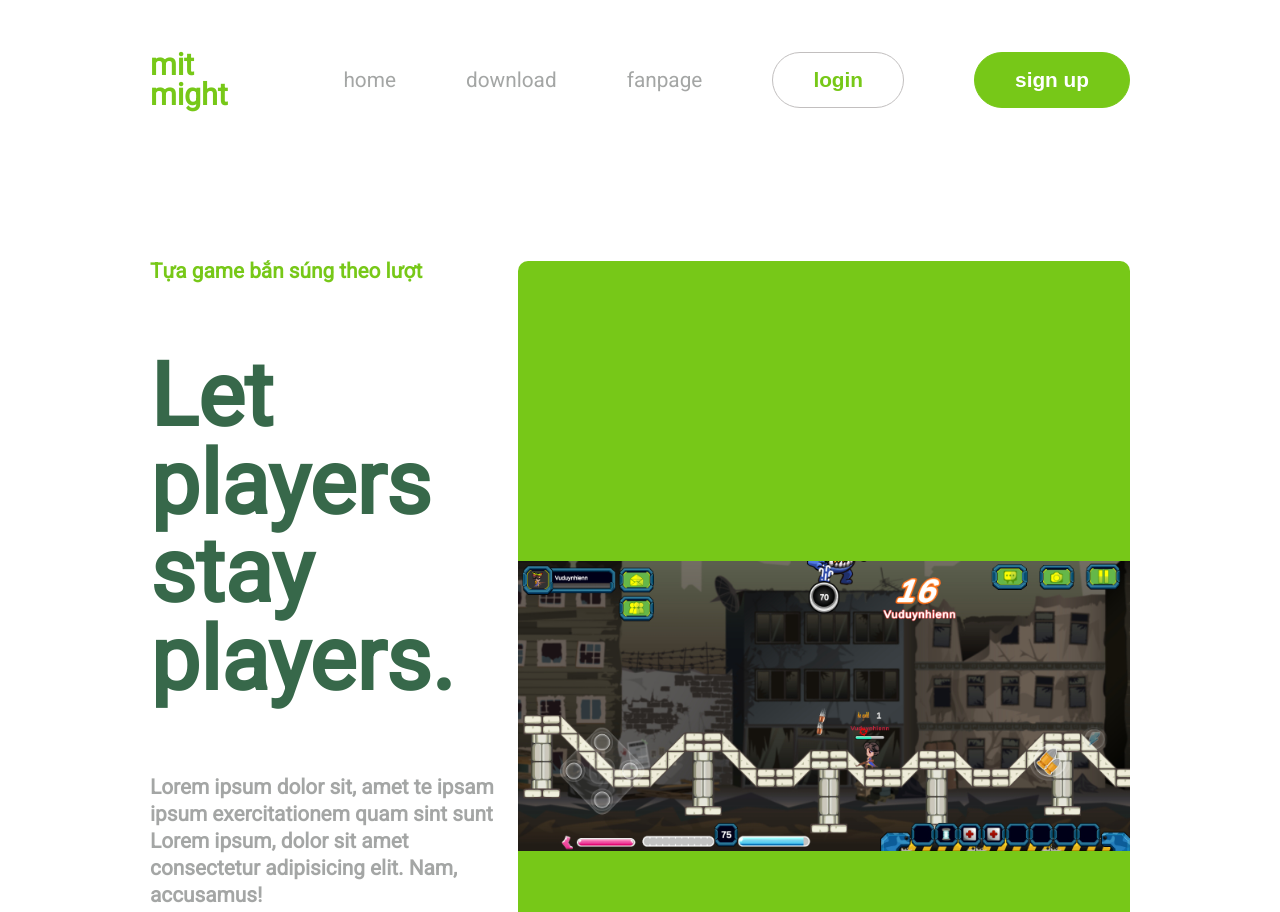
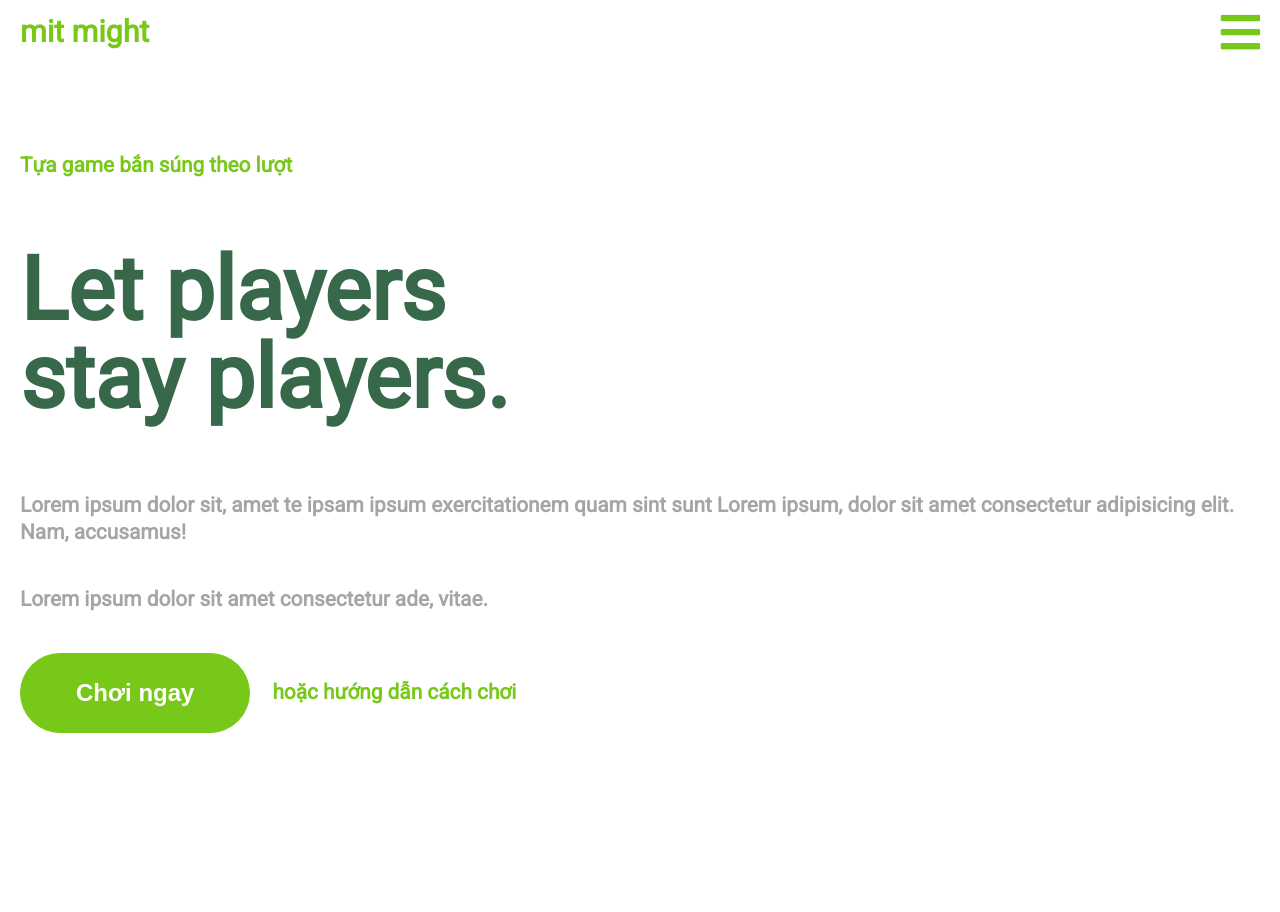
Before and after one commit to vuduynhiennn/project-mitmight-website, a plain HTML site: page index.html in a window 1280 px wide. Shown: the top 912 px of the page. After the commit the page ends 820 px from the top, so only its background shows below. Drawn offline with Linux system fonts and the light colour scheme.

Commit message:
add file

```diff
--- a/index.html
+++ b/index.html
@@ -7,6 +7,7 @@
     <title>Mit might </title>
     <link rel="stylesheet" href="./templates/css/reset.css">
     <link rel="stylesheet" href="./templates/css/main.css">
+    <link rel="stylesheet" href="https://pro.fontawesome.com/releases/v5.10.0/css/all.css" integrity="sha384-AYmEC3Yw5cVb3ZcuHtOA93w35dYTsvhLPVnYs9eStHfGJvOvKxVfELGroGkvsg+p" crossorigin="anonymous"/>
 </head>
 <body>
     <header class="header">
@@ -21,15 +22,10 @@
             <li class="header__menu--items">
                 <a class="link" href="#">fanpage</a>
             </li>
-            <li class="header__menu--items">
-                <button class="button--register">
-                    <p>login</p>
-                </button>
-            </li>
-            <li class="header__menu--items">
-                <button class="button--register active">sign up</button>
-            </li>
         </ul>
+        <div class="header-iconmenu">
+            <i class="fas fa-bars"></i>
+        </div>
     </header>
     <div class="main">
         <div class="block1">
@@ -47,6 +43,7 @@
                 </div>
             </div>
         </div>
-            <div class="slider"> </div>
+
+        <div class="slider"> </div>
 </body>
 </html>
--- /dev/null
+++ b/templates/css/layoyut.css
@@ -0,0 +1,45 @@
+
+.fas {
+  font-size: 45px;
+  color: var(--primaryColor);
+}
+.header-iconmenu {
+  display: none;
+}
+::-webkit-scrollbar {
+  display: none;
+}
+
+::-webkit-scrollbar-track {
+  box-shadow: inset 0 0 6px rgba(0, 0, 0, 0.3);
+}
+
+::-webkit-scrollbar-thumb {
+  background-color: darkgrey;
+}
+
+@media screen and (max-width: 81.875em) {
+  body {
+    margin: 10px 20px !important;
+  }
+  .header__menu {
+    display: none !important;
+  }
+  .header-iconmenu {
+    display: inline-block;
+  }
+  .main {
+    display: flex !important;
+    flex-direction: column !important;
+  }
+  .slider {
+    display: none !important;
+  }
+}
+
+@media screen and (max-width: 580px) {
+  .main__block2 {
+    flex-direction: column;
+    line-height: 60px;
+  }
+}
--- a/templates/css/main.css
+++ b/templates/css/main.css
@@ -1,5 +1,6 @@
 @import url(./variables.css);
 @import url('https://fonts.googleapis.com/css2?family=Roboto:ital,wght@0,300;0,400;1,300&display=swap');
+@import url(./layoyut.css);
 
 body {
     height: 100vh;
@@ -24,6 +25,7 @@ body {
 .header__menu {
     display: flex;
     align-items: center;
+    position: relative;
 }
 .header__menu--items {
     margin-left: 70px;
@@ -55,9 +57,10 @@ body {
 }
 .main {
    display: grid;
-   margin-top: 150px;
+   margin-top: 100px;
    grid-template-columns: 0.6fr 1fr;
-   height: max-content;
+   /* height: max-content; */
+   grid-gap: 20px;
 }
 .block1 {
     display: flex;
@@ -113,11 +116,11 @@ body {
   .slider {
     display: flex;
     align-items: center;
+    background: var(--primaryColor);
     justify-content: center;
+    border-radius: 10px;
     overflow: hidden;
-    border-radius: 10px;
-    background: var(--primaryColor);
-    background-image: url(./images/1.jpg);
+    background-image: url(./images/3.jpg);
     background-size: contain;
     background-position: center;
     background-repeat: no-repeat;
```
